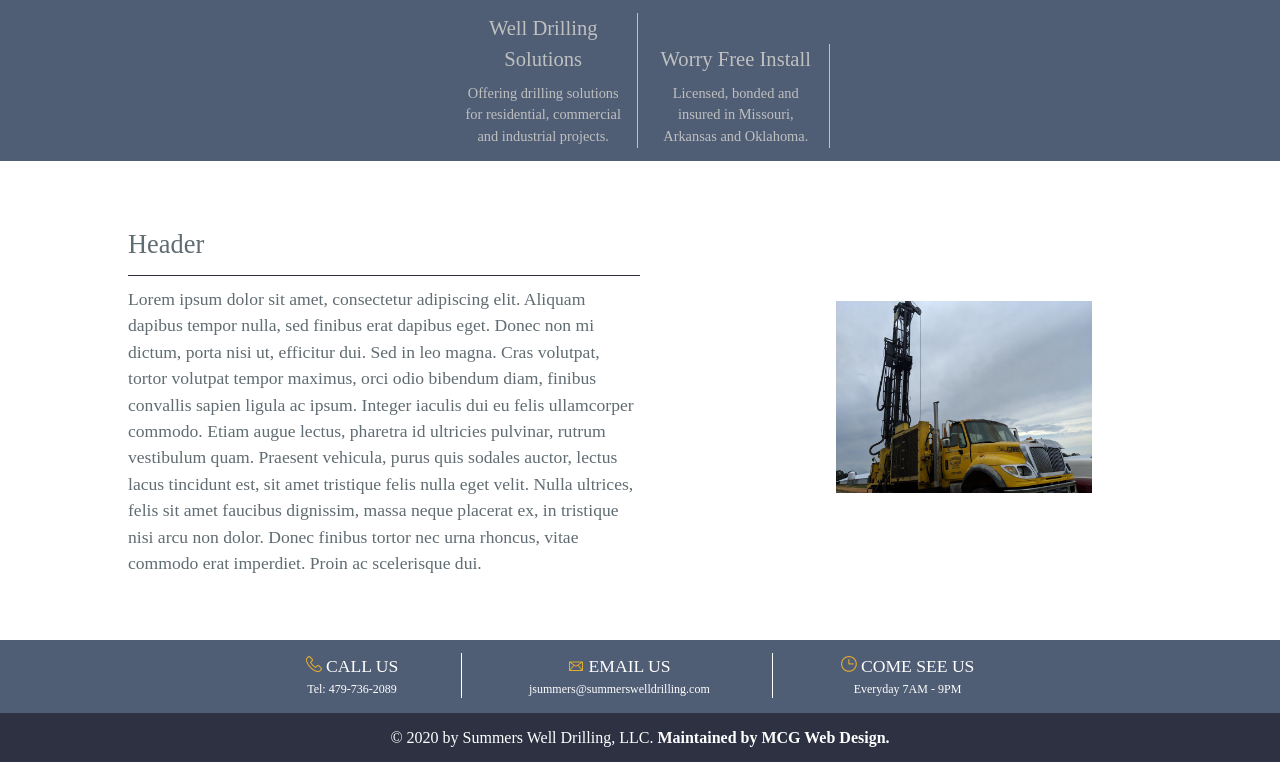
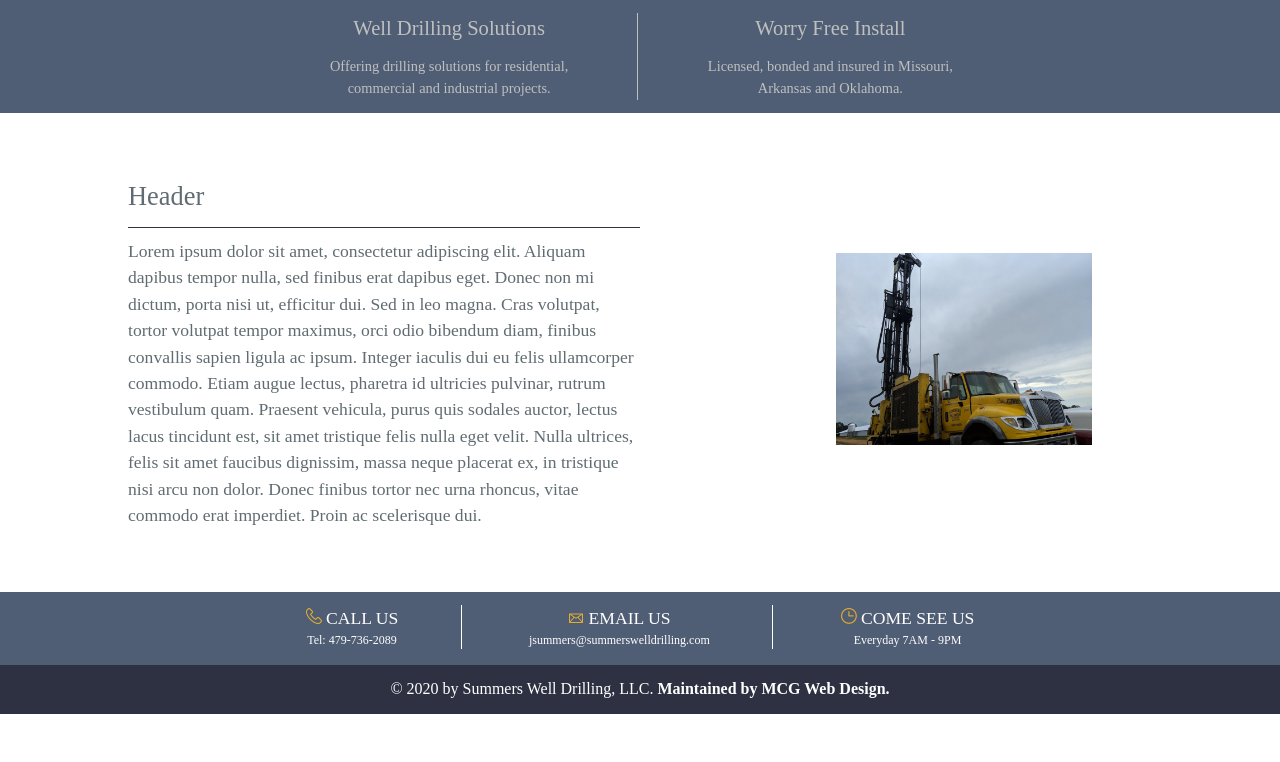
Before and after one commit to jamess999888/SummersDrilling, a Jekyll site: the page built from index.md, in a window 1280 px wide. Shown: the part 622-1384 px from the top of the page. Built offline with Jekyll 4.4.1, drawn with Linux system fonts in a browser that asks for light colours; our own code applies the rules of GitHub Pages for plain Markdown files; after the commit the page ends 1336 px from its top, so only the background shows below that.

Commit message:
working on mid page lists

```diff
--- a/css/style.css
+++ b/css/style.css
@@ -1090,9 +1090,9 @@ ul.topnav li.right {
 
 .mid-page-lists span {
     display: inline-block;
-    width: 15%;
+    width: 30%;
     align-content: center;
-    padding: 0 1%;
+    padding: 0 5%;
 }
 
 .mid-page-lists span h3 {
--- a/index.md
+++ b/index.md
@@ -28,7 +28,7 @@
 			Offering drilling solutions for residential, commercial and industrial projects.
 		</div>
 	</span>
-	<span class="mid-page-list-border">
+	<span>
 		<h3>Worry Free Install</h3>
 		<div class="mid-page-info">
 			Licensed, bonded and insured in Missouri, Arkansas and Oklahoma.
```
